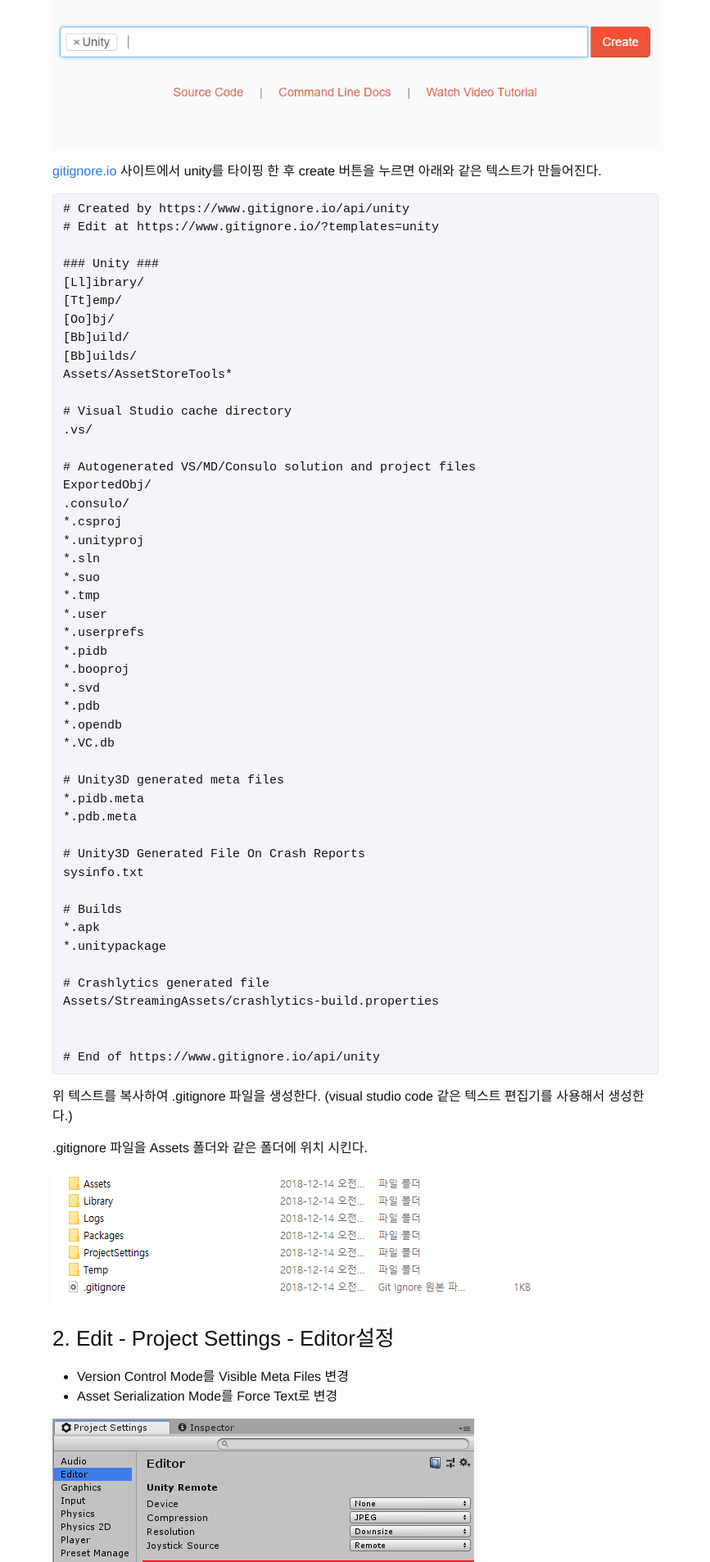
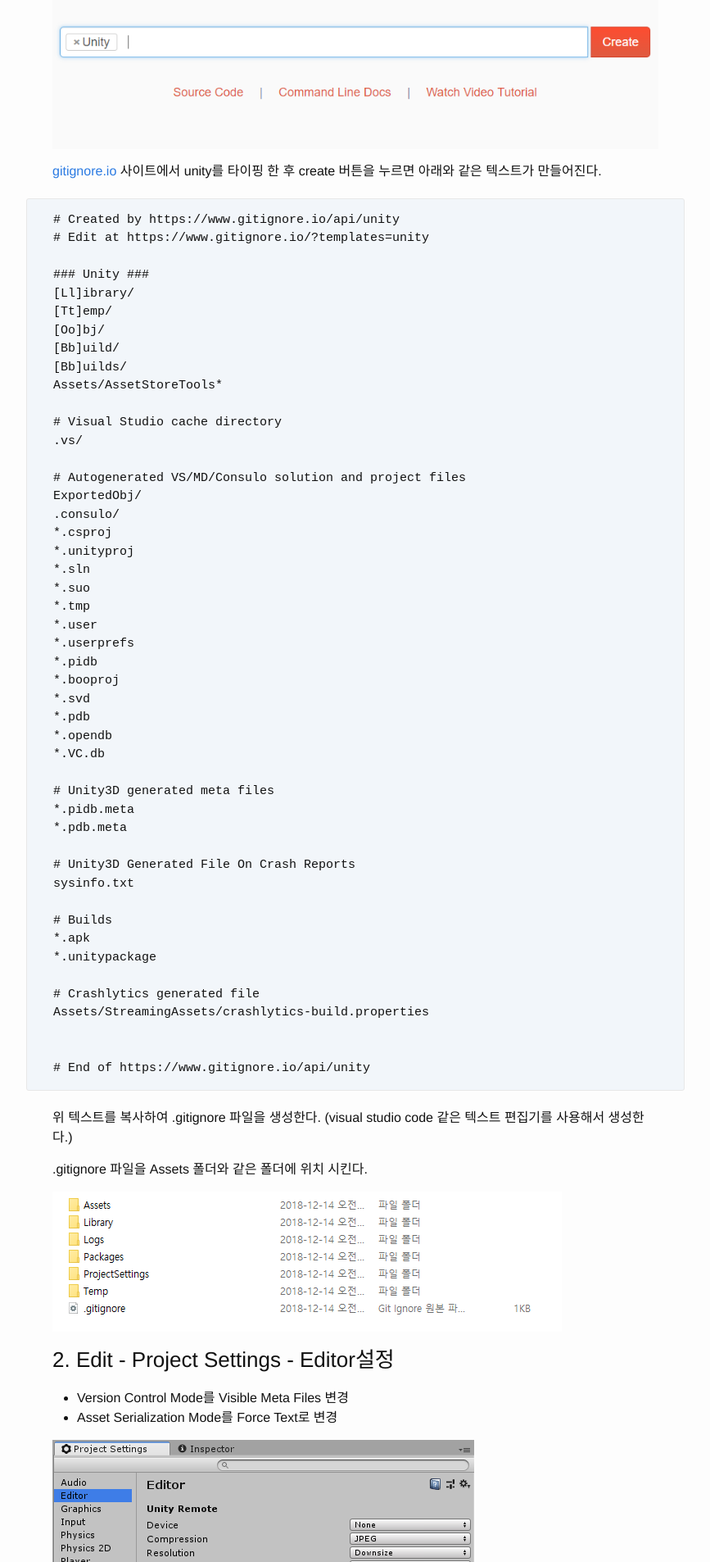
Before and after one commit to karais89/karais89.github.io_back, a Jekyll site: the page built from _posts/2018-12-14-unity3d-git-integration.markdown, in a window 1280 px wide. Shown: the part 995-2901 px from the top of the page at 82% size, without its empty margins (206-1073 px from the left). Built offline with Jekyll 4.4.1, drawn with Linux system fonts in a browser that asks for light colours; some web fonts are replaced; comment, search, counter and statistics services are not loaded.

Commit message:
modify css

```diff
--- a/_sass/minima/_base.scss
+++ b/_sass/minima/_base.scss
@@ -199,7 +199,8 @@ pre {
 }
 
 /* Headings border line */
-.post-content > h1, .post-content > h2 {
+.post-content > h1,
+.post-content > h2 {
   padding-bottom: .1em;
   border-bottom: 1px solid #ddd;
   margin-block-start: 0.83em;
@@ -220,3 +221,18 @@ pre {
   border-width: 1px;
   margin: 3em 0;
 }
+
+.post-content > img {
+  margin: 1.5em 0;
+}
+
+.post-content > pre,
+.post-content > code {
+  margin: 1.5em -32px;
+  margin-top: 1.5em;
+  margin-right: -32px;
+  margin-bottom: 1.5em;
+  margin-left: -32px;
+  padding: 1em 32px;
+  font-size: .9em;
+}
```
